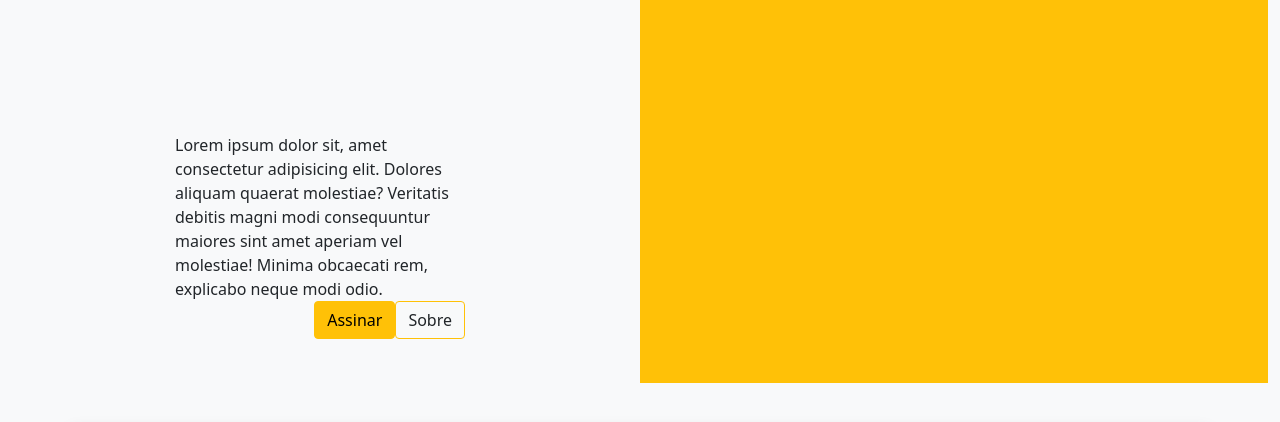
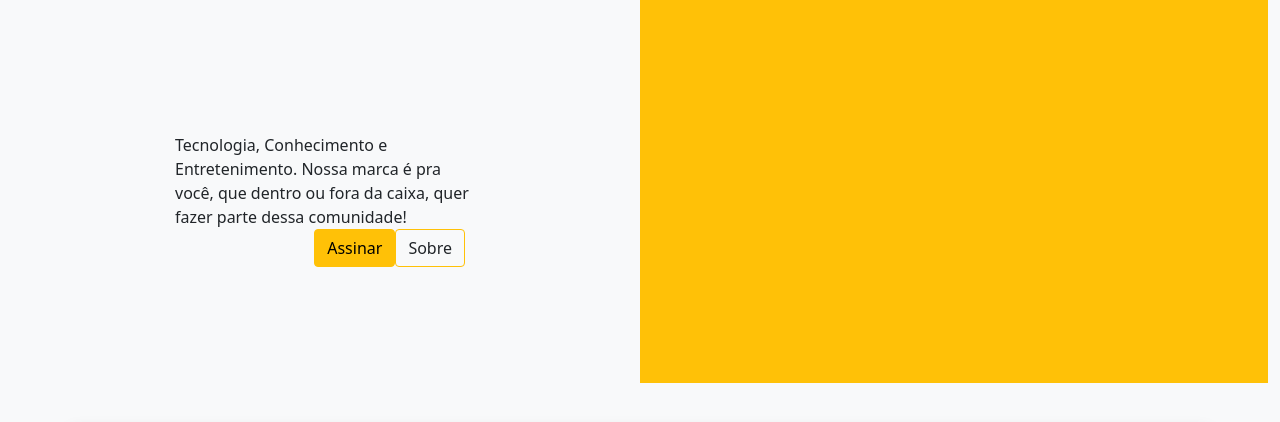
Before and after one commit to AndreFelipeMoura/ProjetoM2-GP8, a plain HTML site: page index.html in a window 1280 px wide. Shown: the part 83-505 px from the top of the page. Drawn offline with nearby package versions, Linux system fonts and the light colour scheme.

Commit message:
home text 1

```diff
--- a/index.html
+++ b/index.html
@@ -56,10 +56,14 @@
           class="d-flex flex-column align-self-center justify-content-around w-50 h-25"
         >
           <div class="">
-            Lorem ipsum dolor sit, amet consectetur adipisicing elit. Dolores
+            Tecnologia, Conhecimento e Entretenimento.
+            Nossa marca é pra você,
+            que dentro ou fora da caixa,
+            quer fazer parte dessa comunidade!
+            <!-- Lorem ipsum dolor sit, amet consectetur adipisicing elit. Dolores
             aliquam quaerat molestiae? Veritatis debitis magni modi consequuntur
             maiores sint amet aperiam vel molestiae! Minima obcaecati rem,
-            explicabo neque modi odio.
+            explicabo neque modi odio. -->
           </div>
           <div
             class="d-flex justify-content-end container-md justify-content-end"
```
